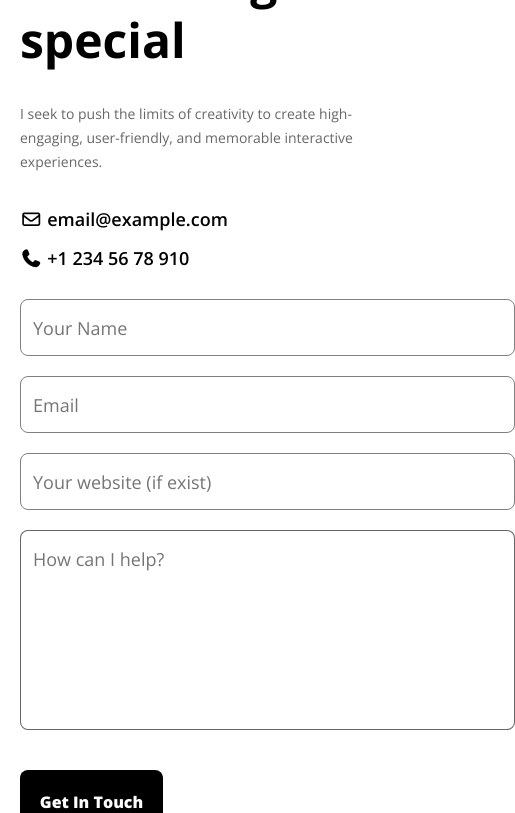
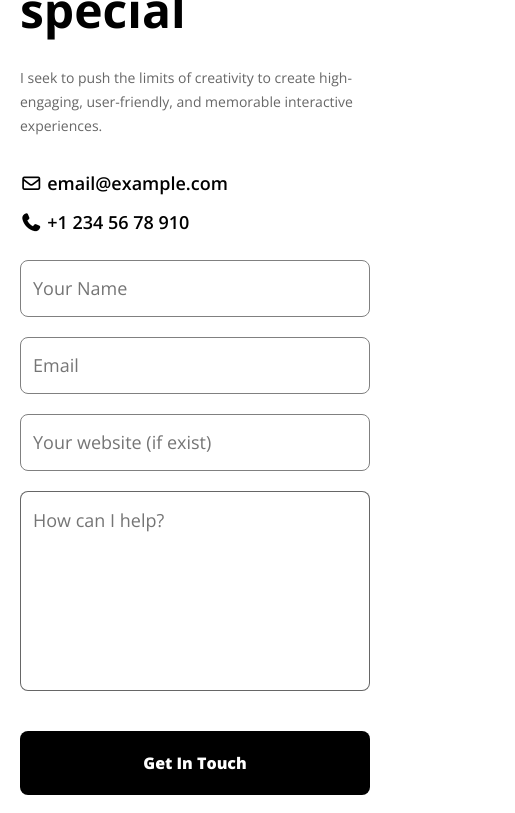
Before and after one commit to inoptimaforma/portfolio-template, a plain HTML site: page index.html in a window 390 px wide. Shown: the part 9132-9945 px from the top of the page, 515 px wide, since content can reach past the window. Drawn offline with nearby package versions, Linux system fonts and the light colour scheme; files whose address does not match are found by name.

Commit message:
changed contact

```diff
--- a/index.html
+++ b/index.html
@@ -226,6 +226,7 @@
     </section>
     <section>
         <div class="container call-me">
+            <div class="form-wrapper">
                 <form>
                     <input name="name" type="text" placeholder="Your Name">
                     <input name="email" type="email" placeholder="Email">
@@ -251,6 +252,7 @@
                         </div>
                     </div>
                 </form>
+            </div>
             <div class="contacts">
                 <h2>Let’s talk for <br> Something special</h2>
                 <p class="description">I seek to push the limits of creativity to create high-engaging, user-friendly, and memorable interactive experiences.</p>
--- a/scss/style.scss
+++ b/scss/style.scss
@@ -322,22 +322,27 @@ section:nth-child(6) {
     max-width: 598px;
     h2 {
         font-size: 48px;
-        line-height: 60px;
+        line-height: 48px;
     }
     .description {
         margin: 32px 0;
         color: #00000099;
         line-height: 24px;
     }
+    @media (max-width: 1275px) {
+        max-width: none;
+    }
 }
 
 .call-me {
     display: flex;
     align-items: center;
+    gap: 123px;
     @media (max-width: 1275px) {
         flex-direction: column-reverse;
-        gap: 27.5px;
+        gap: 24px;
         padding: 0 40px;
+        align-items: start;
     }
     @media (max-width: 725px) {
         flex-direction: column-reverse;
@@ -394,6 +399,13 @@ section:nth-child(6) {
     background: transparent;
 }
 
+.form-wrapper {
+    width: 100%;
+    max-width: 495px;
+    @media (max-width: 1275px) {
+        max-width: none;
+    }
+}
 
 form {
     display: flex;
@@ -403,7 +415,8 @@ form {
 }
 
 input {
-    width: 495px;
+    display: block;
+    width: 100%;
     height: 57px;
     border: 1px solid gray;
     border-radius: 8px;
@@ -413,7 +426,8 @@ input {
 }
 
 textarea {
-    width: 495px;
+    display: block;
+    width: 100%;
     height: 200px;
     border: 1px solid rgba($color: #000000, $alpha: 60%);
     border-radius: 8px;
@@ -424,6 +438,18 @@ textarea {
     font-family: "Open Sans", sans-serif;
 }
 
+.btn {
+    display: block;
+    width: 100%;
+    max-width: 495px;
+    @media (max-width: 1275px) {
+        max-width: none;
+    }
+    @media (max-width: 725px) {
+        max-width: none;
+    }
+}
+
 .contact-btn {
     padding: 21px 19.5px;
     background-color: black;
@@ -432,7 +458,12 @@ textarea {
     font-weight: 800;
     font-family: "Open Sans", sans-serif;
     font-size: 16px;
-    width: 143px;
+    max-width: 143px;
+    width: 100%;
+    @media (max-width: 1275px) {
+        max-width: none;
+        width: 100%;
+    }
 }
 
 .contact {
@@ -440,6 +471,11 @@ textarea {
     flex-direction: row;
     gap: 24px;
     align-items: flex-start;
+    width: 100%;
+    max-width: 495px;
+    @media (max-width: 1275px) {
+        max-width: none;
+    }
     @media (max-width: 725px) {
         flex-direction: column;
     }
```
Also changed, not shown: style/style.css, 1 other file. Lines whose indentation alone changed are shown as unchanged.
